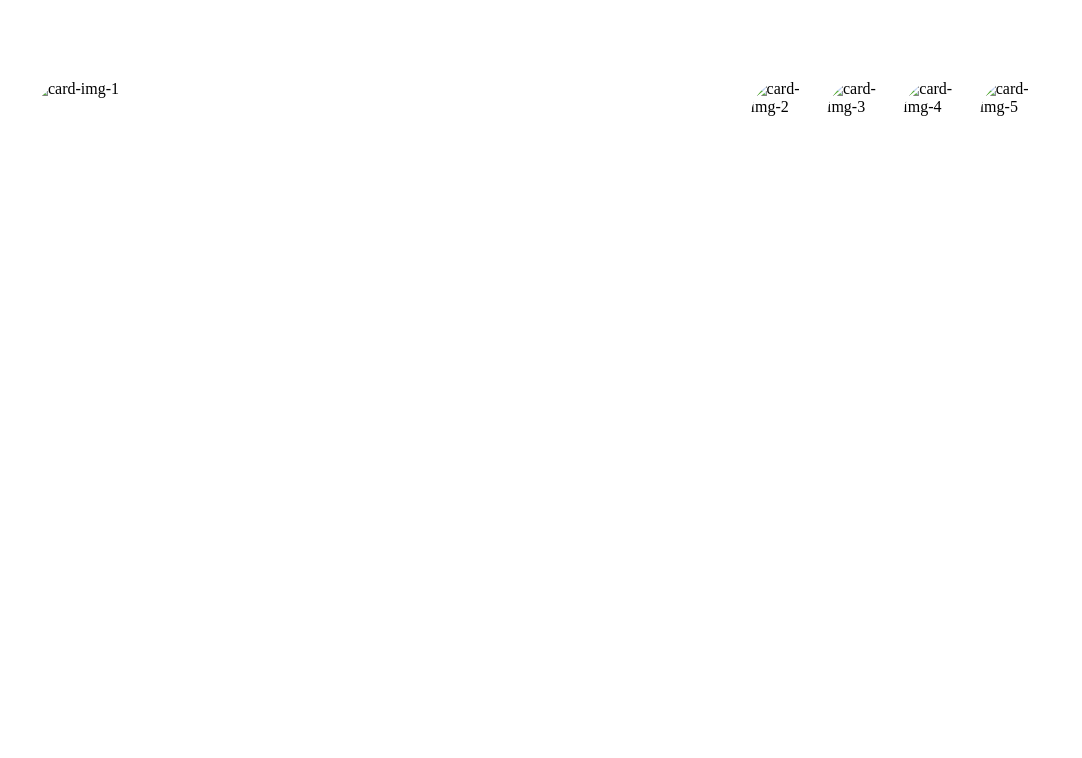
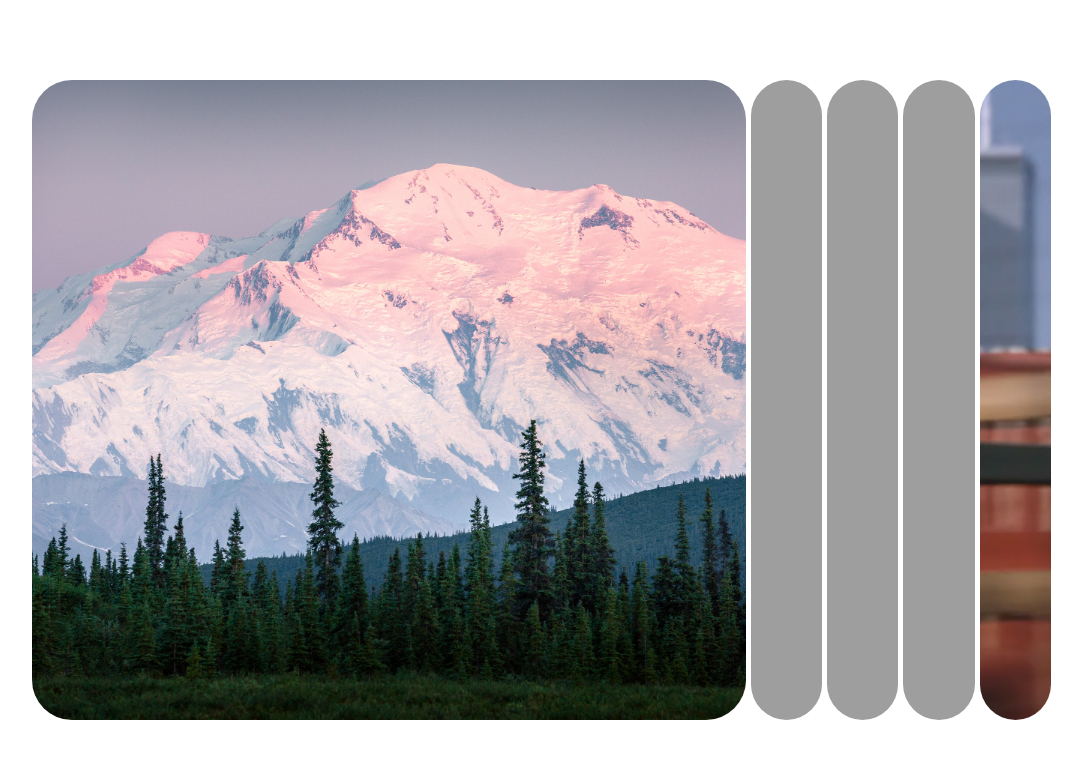
Before and after one commit to MikkD/UI-Fitness, a plain HTML site: page AnimatedCards/index.html in a window 1280 px wide. Shown: the whole page, without its empty margins (96-1178 px from the left). Drawn offline with Linux system fonts and the light colour scheme; the site is published under a folder, as on GitHub Pages, so addresses that start at the root find nothing.

Commit message:
added correct img path

```diff
--- a/AnimatedCards/index.html
+++ b/AnimatedCards/index.html
@@ -11,11 +11,11 @@
     <body>
         <main>
             <div class="cards-container">
-                <img id="card-1" class="card active" src="/assets/bg1.jpeg" alt="card-img-1">
-                <img id="card-2" class="card" src="/assets/bg2.jpeg" alt="card-img-2">
-                <img id="card-3" class="card" src="/assets/bg3.png" alt="card-img-3">
-                <img id="card-4" class="card" src="/assets/bg4.png" alt="card-img-4">
-                <img id="card-5" class="card" src="/assets/bg5.png" alt="card-img-5">
+                <img id="card-1" class="card active" src="assets/bg1.jpeg" alt="card-img-1">
+                <img id="card-2" class="card" src="assets/bg2.jpeg" alt="card-img-2">
+                <img id="card-3" class="card" src="assets/bg3.png" alt="card-img-3">
+                <img id="card-4" class="card" src="assets/bg4.png" alt="card-img-4">
+                <img id="card-5" class="card" src="assets/bg5.png" alt="card-img-5">
             </div>
         </main>
         <script src="script.js" async defer></script>
```
Also changed, not shown: 1 other file.
